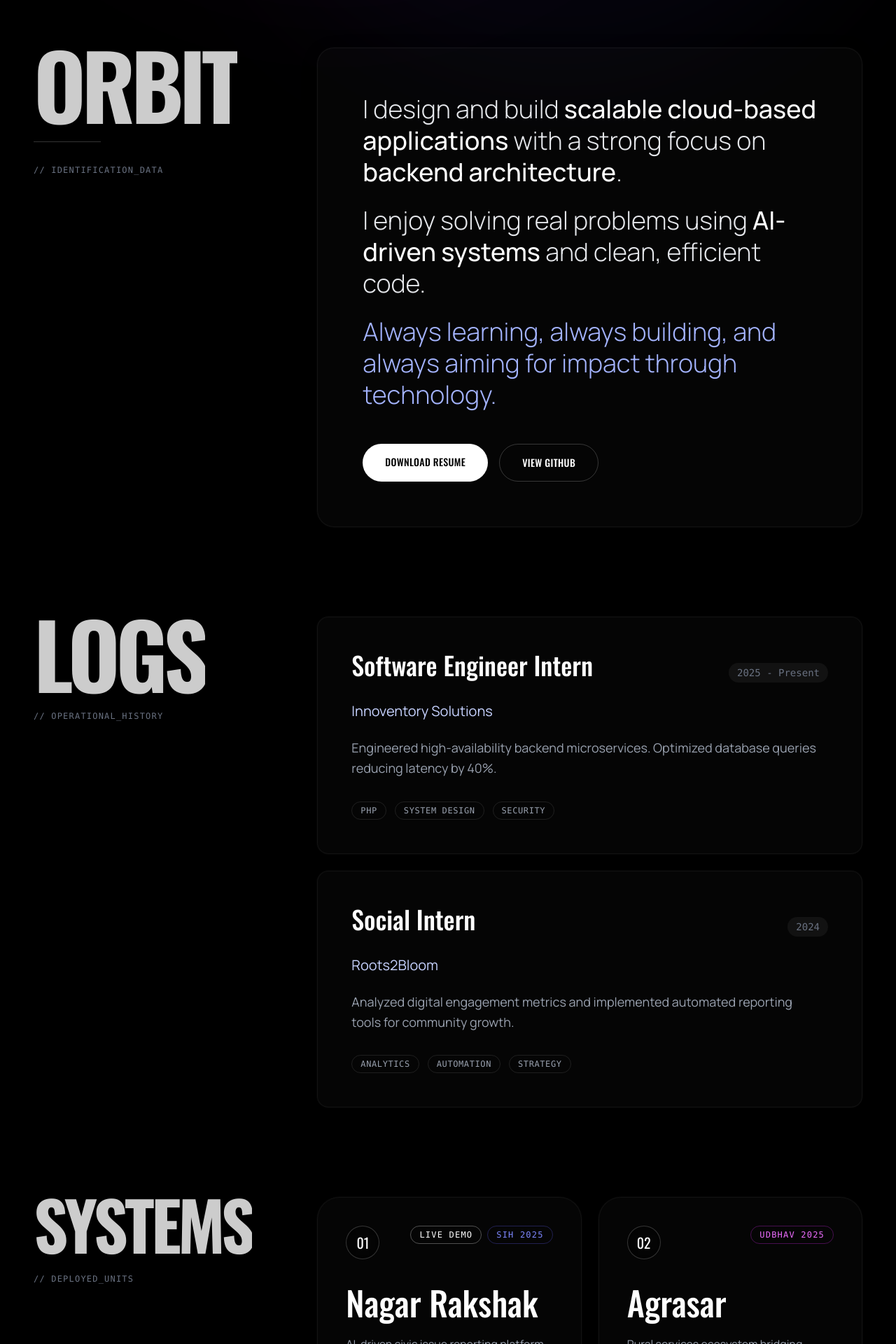
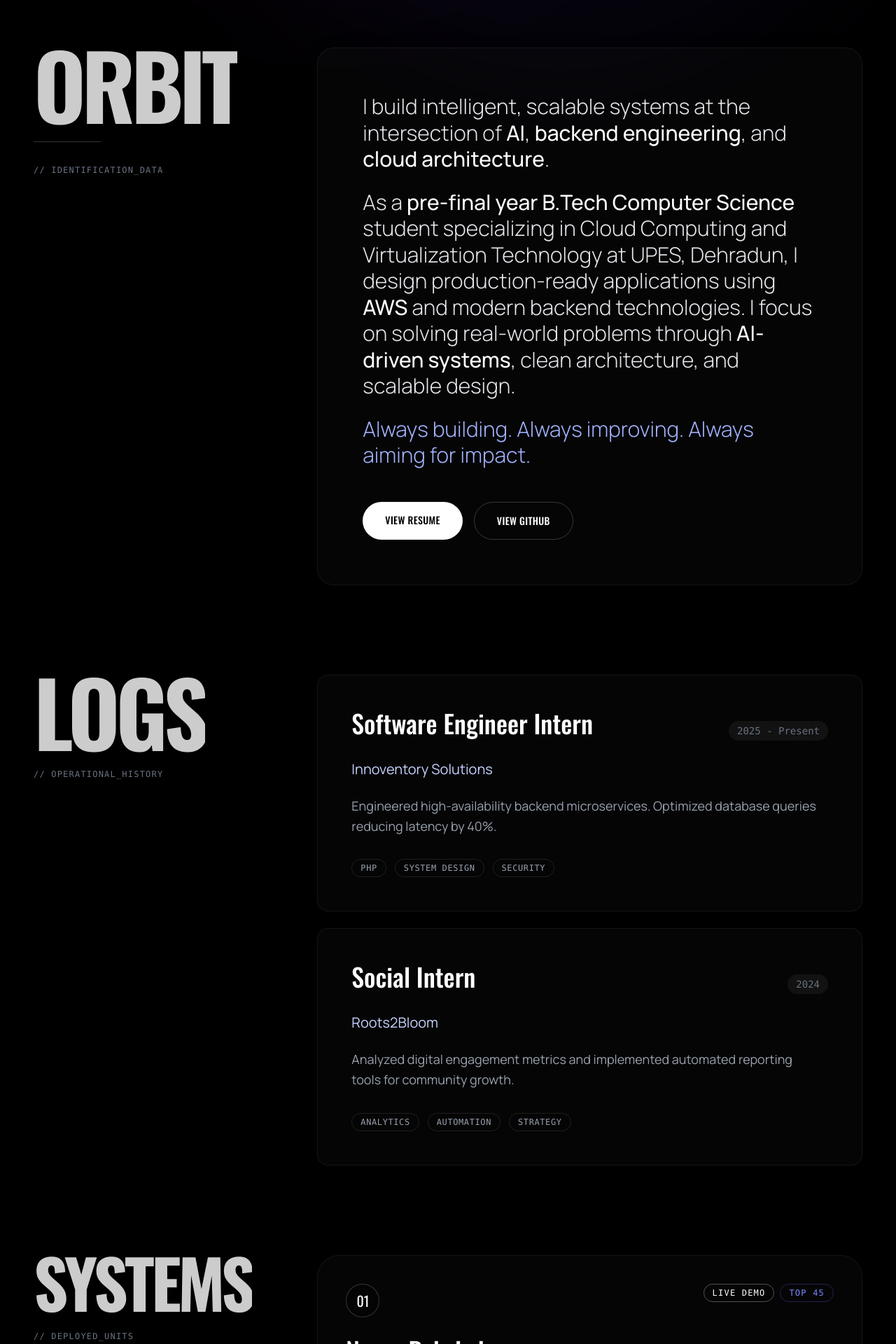
Before and after one commit to Shadan1221/Portfolio, a Next.js app: page / in a window 1280 px wide. Shown: the part 860-2780 px from the top of the page at 70% size. Built offline with nearby package versions, Linux system fonts and the light colour scheme.

Commit message:
Sections Content modified

```diff
--- a/src/app/page.tsx
+++ b/src/app/page.tsx
@@ -54,7 +54,7 @@ const navItems = [
   {
     title: "LinkedIn",
     icon: <IconBrandLinkedin className="h-full w-full text-neutral-300" />,
-    href: "https://www.linkedin.com/in/ahmad-shadan-taiyabi-4697a4253/",
+    href: "https://www.linkedin.com/in/shadan-taiyabi",
   },
   {
     title: "GitHub",
--- a/src/components/ResumeSection.tsx
+++ b/src/components/ResumeSection.tsx
@@ -37,20 +37,20 @@ const ResumeSection = () => {
           <div className="lg:col-span-8 flex flex-col gap-8">
             <div className="glass-panel rounded-3xl p-8 md:p-16">
               <Reveal delay={0.1}>
-                <div className="space-y-6 text-2xl md:text-4xl font-light text-gray-200 leading-tight mb-12">
+                <div className="space-y-6 text-xl md:text-3xl font-light text-gray-200 leading-tight mb-12">
                   <p>
-                    I design and build <span className="text-white font-medium">scalable cloud-based applications</span> with a strong focus on <span className="text-white font-medium">backend architecture</span>.
+                    I build intelligent, scalable systems at the intersection of <span className="text-white font-medium">AI</span>, <span className="text-white font-medium">backend engineering</span>, and <span className="text-white font-medium">cloud architecture</span>.
                   </p>
                   <p>
-                    I enjoy solving real problems using <span className="text-white font-medium">AI-driven systems</span> and clean, efficient code.
+                    As a <span className="text-white font-medium">pre-final year</span> <span className="text-white font-medium">B.Tech Computer Science</span> student specializing in Cloud Computing and Virtualization Technology at UPES, Dehradun, I design production-ready applications using <span className="text-white font-medium">AWS</span> and modern backend technologies. I focus on solving real-world problems through <span className="text-white font-medium">AI-driven systems</span>, clean architecture, and scalable design.
                   </p>
                   <p className="text-indigo-300">
-                    Always learning, always building, and always aiming for impact through technology.
+                    Always building. Always improving. Always aiming for impact.
                   </p>
                 </div>
                 <div className="flex flex-wrap gap-4">
                   <MagneticButton className="px-8 py-4 bg-white text-black rounded-full font-heading font-medium tracking-wide text-sm uppercase hover:bg-gray-200 transition-colors">
-                    Download Resume
+                    <a href="https://drive.google.com/file/d/1lTfqjxpwSz1tZW7AsBkBvxoVLDrBN97J/view?usp=sharing" target="_blank" rel="noopener noreferrer">View Resume</a>
                   </MagneticButton>
                   <MagneticButton className="px-8 py-4 border border-white/20 rounded-full font-heading font-medium tracking-wide text-sm uppercase hover:bg-white/10 transition-colors">
                     <a href="https://github.com/Shadan1221" target="_blank" rel="noopener noreferrer">View GitHub</a>
@@ -123,51 +123,93 @@ const ResumeSection = () => {
             </Reveal>
           </div>
 
-          <div className="lg:col-span-8 grid grid-cols-1 md:grid-cols-2 gap-6">
-            <div className="glass-panel rounded-[2rem] p-10 flex flex-col justify-between min-h-[500px] group relative overflow-hidden">
+          <div className="lg:col-span-8 grid gap-6">
+            {/* Nagar Rakshak */}
+            <div className="glass-panel rounded-[2rem] p-10 flex flex-col justify-between min-h-[400px] group relative overflow-hidden">
               <div className="absolute inset-0 bg-gradient-to-t from-indigo-900/40 to-transparent opacity-0 group-hover:opacity-100 transition-opacity duration-500" />
 
-                <div className="relative z-10">
-                <div className="flex justify-between items-start mb-8">
+              <div className="relative z-10">
+                <div className="flex justify-between items-start mb-6">
                   <div className="w-12 h-12 rounded-full border border-white/20 flex items-center justify-center font-heading text-xl bg-black/50 backdrop-blur-md">01</div>
                   <div className="flex gap-2">
                     <a href="https://nagarrakshakfy.netlify.app/" target="_blank" rel="noopener noreferrer" className="font-mono text-xs text-white uppercase tracking-widest border border-white/30 px-3 py-1 rounded-full hover:bg-white hover:text-black transition-colors">
                       Live Demo
                     </a>
-                    <span className="font-mono text-xs text-indigo-400 uppercase tracking-widest border border-indigo-500/30 px-3 py-1 rounded-full">SIH 2025</span>
+                    <span className="font-mono text-xs text-indigo-400 uppercase tracking-widest border border-indigo-500/30 px-3 py-1 rounded-full">Top 45</span>
                   </div>
                 </div>
                 <a href="https://nagarrakshakfy.netlify.app/" target="_blank" rel="noopener noreferrer" className="block group-hover:text-indigo-400 transition-colors">
-                  <h3 className="text-4xl md:text-5xl font-heading font-medium mb-4 leading-tight">Nagar Rakshak</h3>
+                  <h3 className="text-3xl md:text-4xl font-heading font-medium mb-3 leading-tight">Nagar Rakshak</h3>
+                  <p className="text-sm text-gray-500 font-mono mb-4">Top 45 in Internal Smart India Hackathon 2025</p>
                 </a>
-                <p className="text-gray-400 leading-relaxed mb-8">
-                  AI-driven civic issue reporting platform. Features real-time severity detection and geospatial tracking.
+                <p className="text-gray-400 leading-relaxed mb-4">
+                  AI-enabled civic complaint system with GPS-based issue reporting, live tracking, and automated severity classification. Built using React (Vite), TypeScript, Supabase, and PostgreSQL.
                 </p>
+                <ul className="text-gray-400 text-sm leading-relaxed space-y-2 mb-6">
+                  <li>• Implemented AI-based issue prioritization and multilingual complaint support</li>
+                  <li>• Integrated real-time updates and community upvoting</li>
+                  <li>• Designed scalable backend with secure auth and structured complaint workflow</li>
+                </ul>
               </div>
 
               <div className="relative z-10 border-t border-white/10 pt-6 flex flex-wrap gap-2">
-                {['React', 'Supabase', 'AI/ML'].map((t, k) => (
+                {['React', 'TypeScript', 'Supabase', 'PostgreSQL', 'AI/ML'].map((t, k) => (
                   <span key={k} className="text-xs font-medium text-gray-300 bg-white/5 px-3 py-1 rounded-md">{t}</span>
                 ))}
               </div>
             </div>
 
-            <div className="glass-panel rounded-[2rem] p-10 flex flex-col justify-between min-h-[500px] group relative overflow-hidden">
+            {/* Agrasar */}
+            <div className="glass-panel rounded-[2rem] p-10 flex flex-col justify-between min-h-[400px] group relative overflow-hidden">
               <div className="absolute inset-0 bg-gradient-to-t from-fuchsia-900/40 to-transparent opacity-0 group-hover:opacity-100 transition-opacity duration-500" />
 
               <div className="relative z-10">
-                <div className="flex justify-between items-start mb-8">
+                <div className="flex justify-between items-start mb-6">
                   <div className="w-12 h-12 rounded-full border border-white/20 flex items-center justify-center font-heading text-xl bg-black/50 backdrop-blur-md">02</div>
-                  <span className="font-mono text-xs text-fuchsia-400 uppercase tracking-widest border border-fuchsia-500/30 px-3 py-1 rounded-full">UDBHAV 2025</span>
+                  <span className="font-mono text-xs text-fuchsia-400 uppercase tracking-widest border border-fuchsia-500/30 px-3 py-1 rounded-full">Top 5</span>
                 </div>
-                <h3 className="text-4xl md:text-5xl font-heading font-medium mb-4 leading-tight">Agrasar</h3>
-                <p className="text-gray-400 leading-relaxed mb-8">
-                  Rural services ecosystem bridging digital divides with Generative AI linguistic models.
+                <h3 className="text-3xl md:text-4xl font-heading font-medium mb-3 leading-tight">Agrasar</h3>
+                <p className="text-sm text-gray-500 font-mono mb-4">Top 5 in Udhbhav Uttrakhand AI Hackathon (Level 1)</p>
+                <p className="text-gray-400 leading-relaxed mb-4">
+                  An integrated digital platform connecting rural citizens with government schemes, grievance systems, and local opportunities.
                 </p>
+                <ul className="text-gray-400 text-sm leading-relaxed space-y-2 mb-6">
+                  <li>• Developed "GramSathi" – multilingual AI chatbot for citizen assistance</li>
+                  <li>• Built modules for scheme discovery, tracking, and grievance redressal</li>
+                  <li>• Designed scalable data architecture for structured public service workflows</li>
+                </ul>
               </div>
 
               <div className="relative z-10 border-t border-white/10 pt-6 flex flex-wrap gap-2">
-                {['Gen-AI', 'Full Stack', 'Cloud'].map((t, k) => (
+                {['Gen-AI', 'Full Stack', 'Cloud', 'Multilingual AI'].map((t, k) => (
+                  <span key={k} className="text-xs font-medium text-gray-300 bg-white/5 px-3 py-1 rounded-md">{t}</span>
+                ))}
+              </div>
+            </div>
+
+            {/* Serverless Image Processing System */}
+            <div className="glass-panel rounded-[2rem] p-10 flex flex-col justify-between min-h-[400px] group relative overflow-hidden">
+              <div className="absolute inset-0 bg-gradient-to-t from-purple-900/40 to-transparent opacity-0 group-hover:opacity-100 transition-opacity duration-500" />
+
+              <div className="relative z-10">
+                <div className="flex justify-between items-start mb-6">
+                  <div className="w-12 h-12 rounded-full border border-white/20 flex items-center justify-center font-heading text-xl bg-black/50 backdrop-blur-md">03</div>
+                  <span className="font-mono text-xs text-purple-400 uppercase tracking-widest border border-purple-500/30 px-3 py-1 rounded-full">AWS</span>
+                </div>
+                <h3 className="text-3xl md:text-4xl font-heading font-medium mb-3 leading-tight">Serverless Image Processing System</h3>
+                <p className="text-sm text-gray-500 font-mono mb-4">AWS</p>
+                <p className="text-gray-400 leading-relaxed mb-4">
+                  Cloud-native application leveraging AWS Lambda, S3, IAM, and Rekognition for automated image processing.
+                </p>
+                <ul className="text-gray-400 text-sm leading-relaxed space-y-2 mb-6">
+                  <li>• Implemented serverless workflows for resizing, grayscale conversion, object detection, and text extraction</li>
+                  <li>• Enabled S3 versioning and secure IAM role-based access</li>
+                  <li>• Optimized Lambda resource handling for large image processing</li>
+                </ul>
+              </div>
+
+              <div className="relative z-10 border-t border-white/10 pt-6 flex flex-wrap gap-2">
+                {['AWS Lambda', 'S3', 'Rekognition', 'IAM', 'Serverless'].map((t, k) => (
                   <span key={k} className="text-xs font-medium text-gray-300 bg-white/5 px-3 py-1 rounded-md">{t}</span>
                 ))}
               </div>
```
Also changed, not shown: next.config.ts (line endings or trailing spaces), src/app/layout.tsx (line endings or trailing spaces), src/components/ui/MagneticButton.tsx (line endings or trailing spaces).
